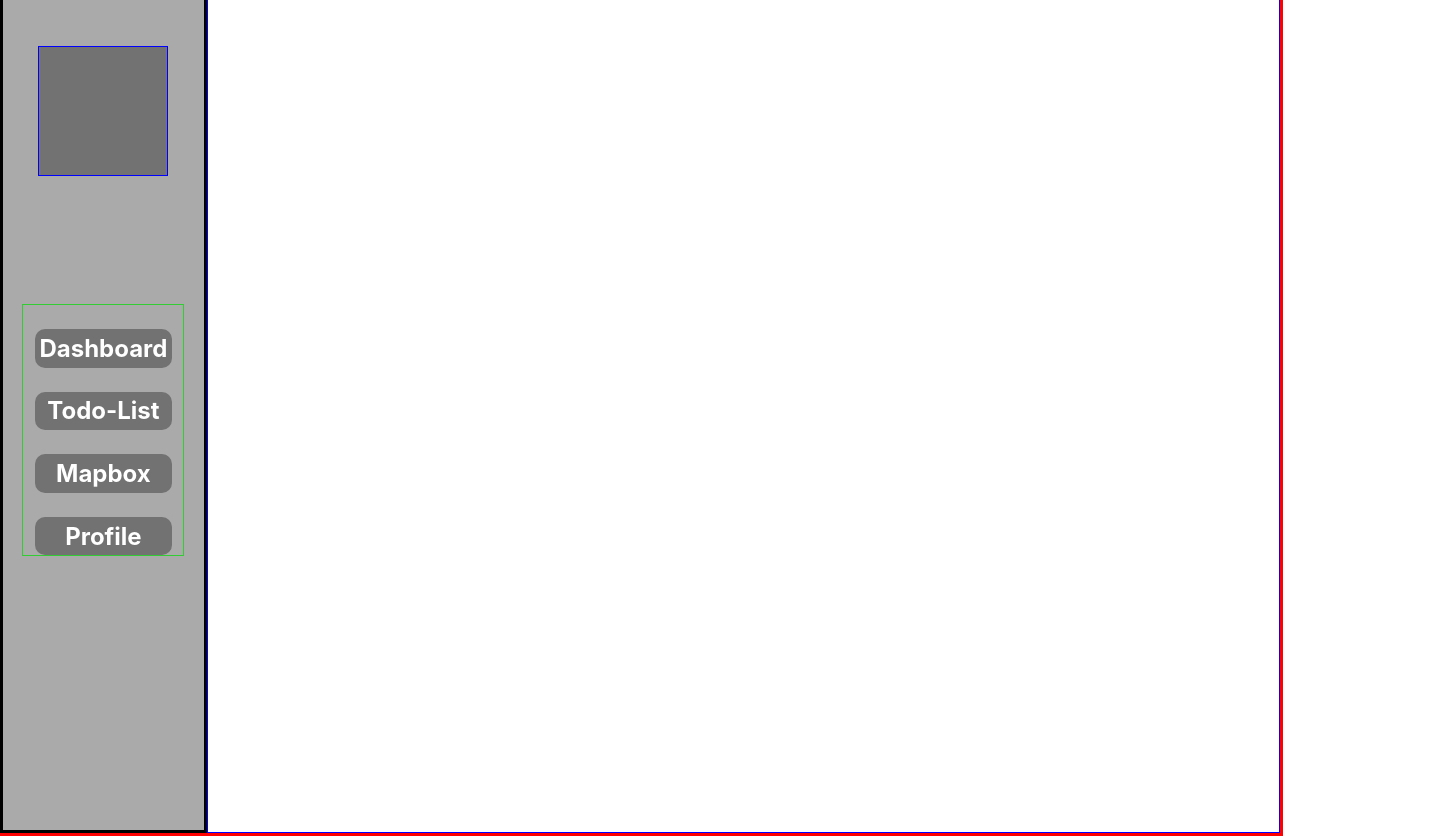
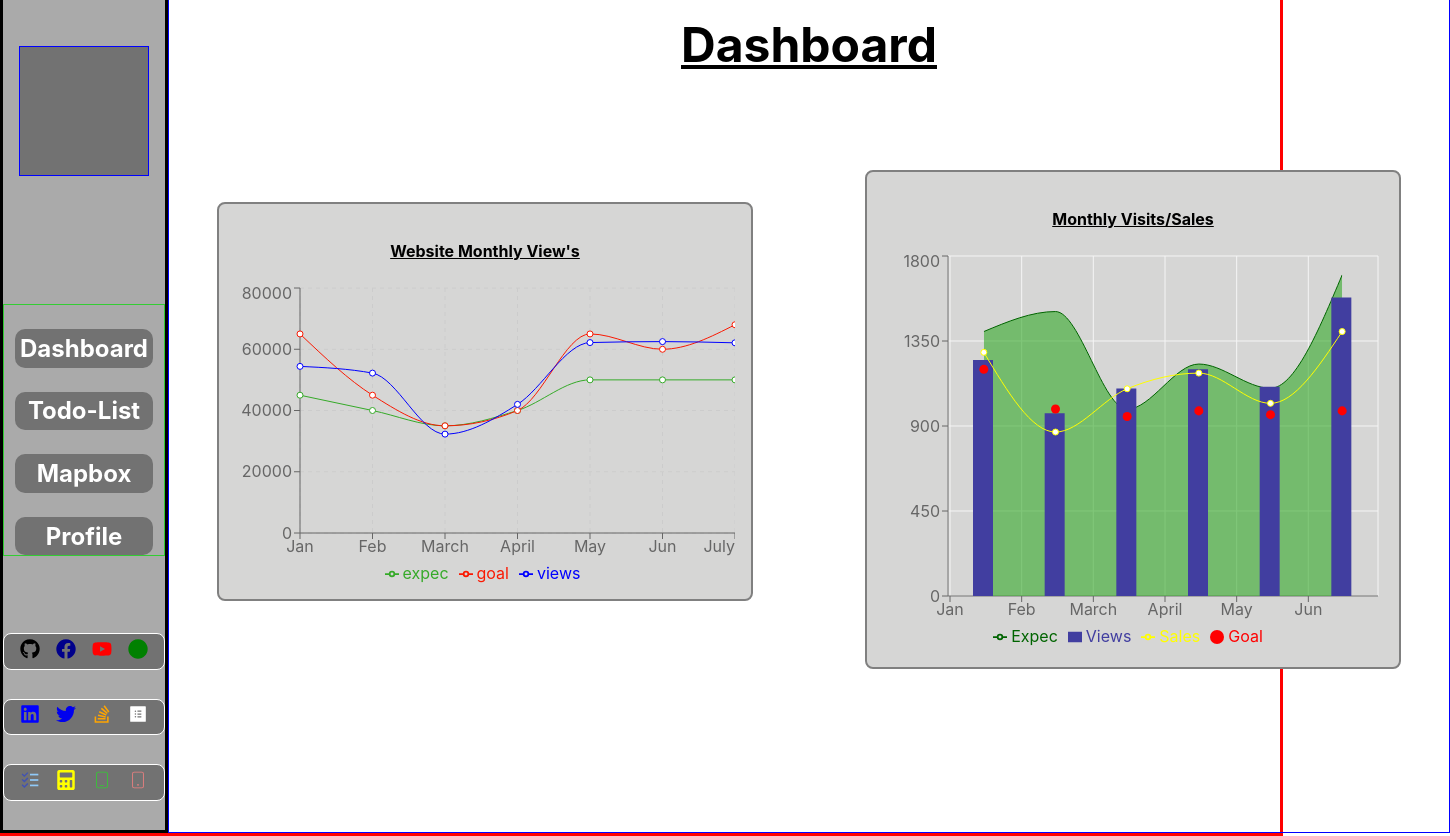
Before and after one commit to Hazey8709/interface, a React (Create React App) app: page / in a window 1280 px wide. Shown: the part 120-956 px from the top of the page, 1450 px wide, since content can reach past the window. Built offline with nearby package versions, Linux system fonts and the light colour scheme.

Commit message:
add quick links

```diff
--- a/src/App.js
+++ b/src/App.js
@@ -16,7 +16,8 @@ function App() {
                 <Nav />
                 <section style={style.mainContent}>
                     <Routes>
-                        <Route path='/dashboard' element={<Dashboard />} />
+                        <Route path='/' element={<Dashboard />} />
+                        <Route path='dashboard' element={<Dashboard />} />
                         <Route path='todo' element={<Todo />} />
                         <Route path='mapbox' element={<Mapbox />} />
                         <Route path='profile' element={<Profile />} />
--- a/src/components/chartsComp/ChartHorz.js
+++ b/src/components/chartsComp/ChartHorz.js
@@ -56,7 +56,7 @@ const data = [
 
 const ChartHorz = ({ chartHorz }) => {
     return (
-        <article Key={chartHorz.id} style={style.cardCont}>
+        <article key={chartHorz.id} style={style.cardCont}>
             <h1 style={style.h1}>{chartHorz.chartHeader}</h1>
             <LineChart
                 width={500}
--- a/src/components/navComp/Nav.js
+++ b/src/components/navComp/Nav.js
@@ -1,6 +1,7 @@
 import React from "react";
 // import { GoTriangleRight } from "react-icons/go";
 import { Link } from "react-router-dom";
+import QuickLinks from "./QuickLinks";
 
 const Nav = () => {
     return (
@@ -23,6 +24,11 @@ const Nav = () => {
                 <Link to='/Profile' style={style.navLink}>
                     Profile
                 </Link>
+            </section>
+            <section style={style.quickLinksCont}>
+                <div style={style.box}>
+                    <QuickLinks />
+                </div>
             </section>
         </nav>
     );
@@ -79,4 +85,18 @@ const style = {
         fontWeight: "bold",
         textDecoration: "none",
     },
+
+    //! Quick Links
+    quickLinksCont: {
+        //border: ".1rem solid yellow",
+        height: "13.2rem",
+        marginTop: "3rem",
+        //backgroundColor: "#0005",
+    },
+
+    box: {
+        //border: ".1rem solid pink",
+        //height: "13rem",
+        //backgroundColor: "#0005",
+    },
 };
--- /dev/null
+++ b/src/components/navComp/QuickLinks.js
@@ -0,0 +1,160 @@
+import React from "react";
+import {
+    FaGithub,
+    FaFacebook,
+    FaYoutube,
+    FaCircle,
+    FaTwitter,
+    FaStackOverflow,
+    FaLinkedin,
+    FaCalculator,
+} from "react-icons/fa";
+import { AiFillProfile } from "react-icons/ai";
+import { FcTodoList } from "react-icons/fc";
+import { CiMobile1, CiMobile2 } from "react-icons/ci";
+
+const QuickLinks = (props) => {
+    return (
+        <footer>
+            <div style={style.iconCont}>
+                <a style={style.link} href='https://github.com/Hazey8709'>
+                    <FaGithub style={style.github} />
+                </a>
+                <a
+                    style={style.link}
+                    href='https://www.facebook.com/people/Noobie-Js/100077721983756/'
+                >
+                    <FaFacebook style={style.facebook} />
+                </a>
+                <a
+                    style={style.link}
+                    href='https://www.youtube.com/channel/UC7fWlqdyFBA1FwEVhtDMcuA'
+                >
+                    <FaYoutube style={style.youtube} />
+                </a>
+                <a
+                    style={style.link}
+                    href='https://www.bitdegree.org/user/Hazey87/profile'
+                >
+                    <FaCircle style={style.circle} />
+                </a>
+            </div>
+
+            <div style={style.iconCont}>
+                <a
+                    style={style.link}
+                    href='https://www.linkedin.com/in/jordan-f-97980725b/'
+                >
+                    <FaLinkedin style={style.linkedin} />
+                </a>
+                <a style={style.link} href='https://twitter.com/JordanFortin87'>
+                    <FaTwitter />
+                </a>
+                <a
+                    style={style.link}
+                    href='https://stackoverflow.com/users/20392612/noobiej?tab=profile'
+                >
+                    <FaStackOverflow style={style.stack} />
+                </a>
+                <a
+                    style={style.link}
+                    href='https://portfolium.com/jordanfortin'
+                >
+                    <AiFillProfile style={style.portfolium} />
+                </a>
+            </div>
+
+            <div style={style.iconCont}>
+
+
+                <a
+                    style={style.link}
+                    href='https://main.d1c74q1u2phtya.amplifyapp.com/'
+                >
+                    <FcTodoList style={style.todo} />
+                </a>
+                <a
+                    style={style.link}
+                    href='https://main.d13t589wbjqpur.amplifyapp.com/'
+                >
+                    <FaCalculator style={style.calculator} />
+                </a>
+                <a
+                    style={style.link}
+                    href='https://main.do8onr1c6xllw.amplifyapp.com/'
+                >
+                    <CiMobile1 style={style.mobile1} />
+                </a>
+                <a
+                    style={style.link}
+                    href='https://deploy.d1dz9gbyrcncvk.amplifyapp.com/'
+                >
+                    <CiMobile2 style={style.mobile2} />
+                </a>
+            </div>
+        </footer>
+    );
+};
+
+export default QuickLinks;
+
+const style = {
+    iconCont: {
+        border: "1px solid white",
+        backgroundColor: "#0005",
+        borderRadius: ".5rem",
+        textAlign: "center",
+        margin: "0 auto",
+        marginTop: "1.8rem",
+        padding: ".3rem",
+        // // width: "90%",
+        // height: "1rem",
+    },
+
+    link: {
+        padding: ".5rem",
+        fontSize: "20px",
+        pointer: "cursor",
+    },
+
+    //! Links color
+    github: {
+        color: "black",
+    },
+
+    facebook: {
+        color: "darkBlue",
+    },
+
+    youtube: {
+        color: "red",
+    },
+
+    circle: {
+        color: "green",
+    },
+
+    linkedin: {
+        color: "Blue",
+    },
+
+    stack: {
+        color: "orange",
+    },
+
+    portfolium: {
+        color: "white",
+    },
+
+    calculator: {
+        color: "yellow",
+    },
+
+    mobile1: {
+        color: "limeGreen",
+    },
+
+    mobile2: {
+        color: "lightCoral",
+    },
+};
--- a/src/pages/Dashboard.js
+++ b/src/pages/Dashboard.js
@@ -13,12 +13,12 @@ function Dashboard() {
 
             <div style={style.chartHorz}>
                 {chartHorz.map((chartHorz, id) => (
-                    <ChartHorz Key={id} id={id} chartHorz={chartHorz} />
+                    <ChartHorz key={id} id={id} chartHorz={chartHorz} />
                 ))}
             </div>
             <div style={style.chartSmall}>
                 {chartSmall.map((chartSmall, id) => (
-                    <ChartSmall Key={id} id={id} chartSmall={chartSmall} />
+                    <ChartSmall key={id} id={id} chartSmall={chartSmall} />
                 ))}
             </div>
         </section>
```
